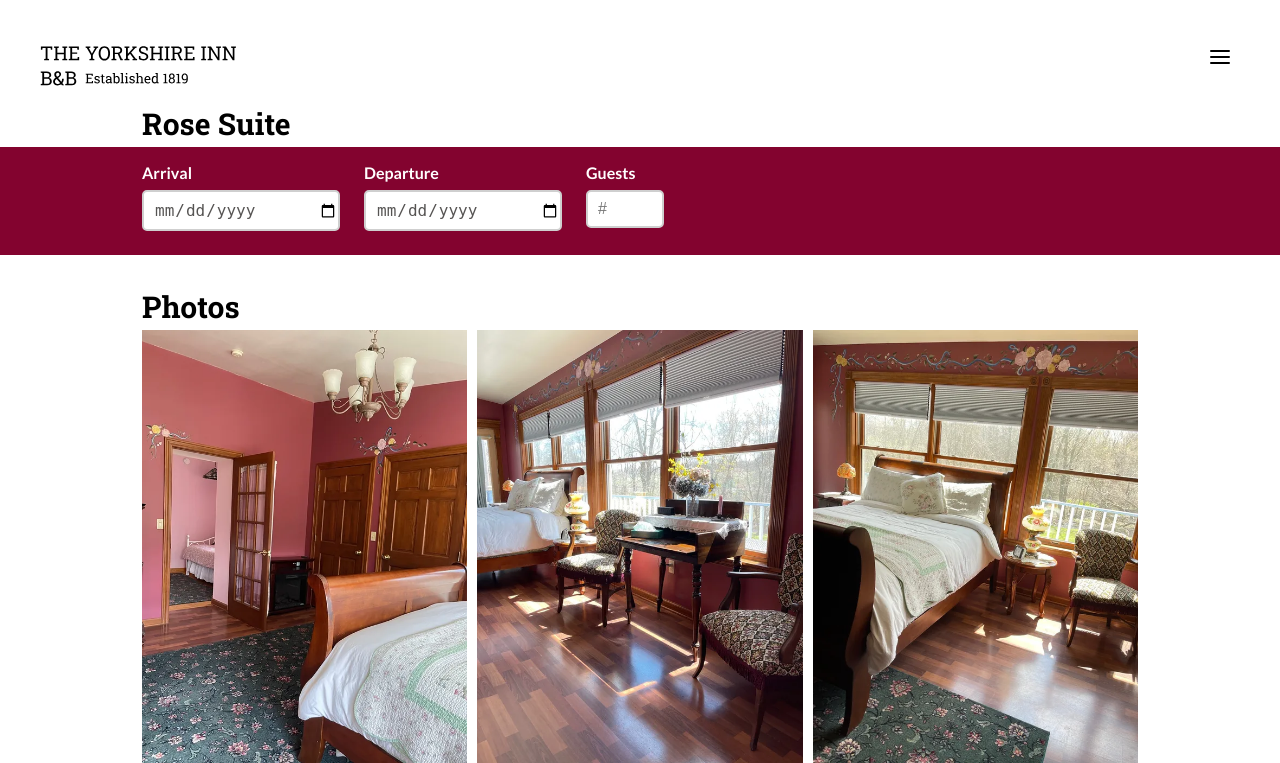
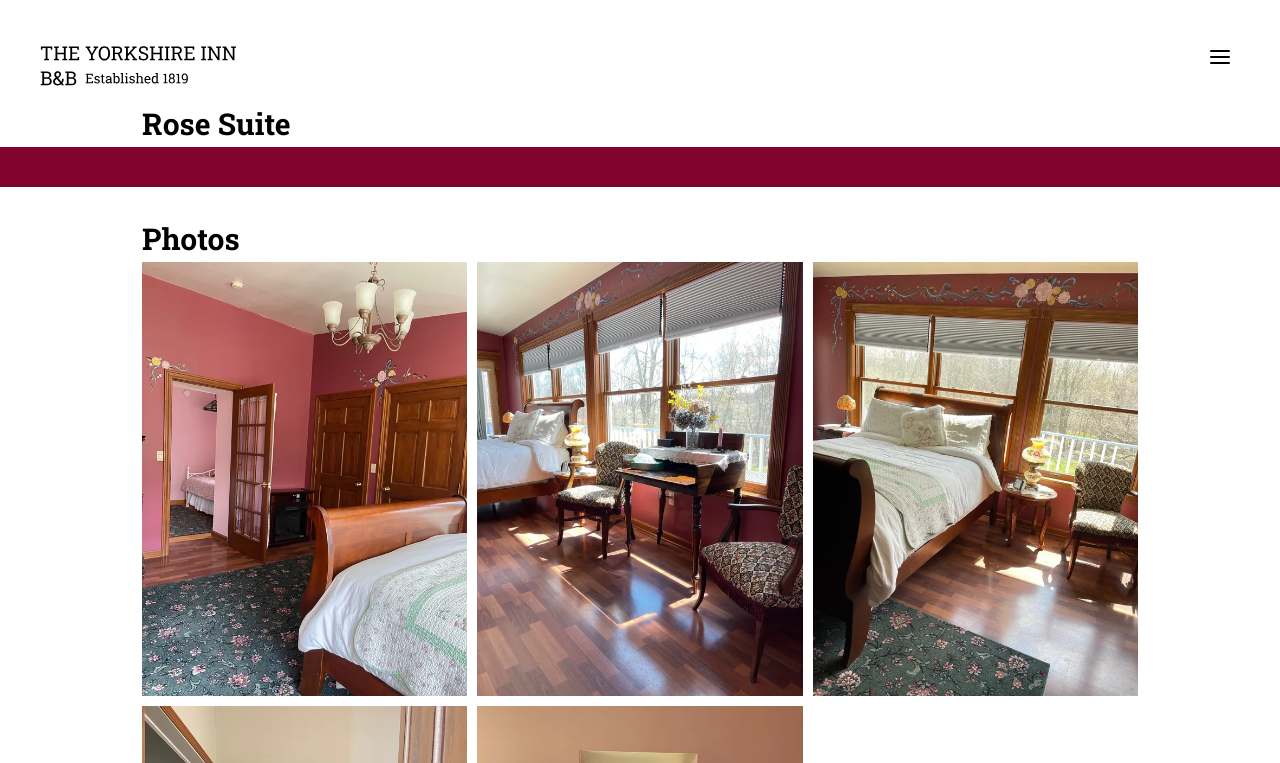
Before and after one commit to blendirrustemi/Senior-Project-Hotel-Management-System, a PHP site: page /seniorProject-iste501/rosesuite in a window 1280 px wide. Shown: the top 763 px of the page. Run offline with PHP 8.4, Linux system fonts and the light colour scheme; some libraries are stand-ins or nearby versions.

```diff
--- a/app/views/home.view.php
+++ b/app/views/home.view.php
@@ -126,12 +126,12 @@
             <div class="row">
                 <div class="col">
                     <img src="<?=ROOT?>/assets/images/homepage/home-rose-suite.png">
-                    <div class="rectangle"><h3>Rose Room</h3></div>
+                    <div class="rectangle"><h3>Rose Suite</h3></div>
                     <a href="rosesuite"></a>
                 </div>
                 <div class="col">
                     <img src="<?=ROOT?>/assets/images/homepage/home-lodge-suite.png">
-                    <div class="rectangle"><h3>Lodge Room</h3></div>
+                    <div class="rectangle"><h3>Lodge Suite</h3></div>
                     <a href="lodgesuite"></a>
                 </div>
             </div>
--- a/app/views/rosesuite.view.php
+++ b/app/views/rosesuite.view.php
@@ -61,32 +61,6 @@
 
             <div class="calendar full-bleed">
 
-                <div class="arrival">
-                    <p>Arrival</p>
-
-                    <form>
-                        <input class="date-picker" type="date" >
-                    </form>
-
-                </div>
-
-                <div class="departure">
-                    <p>Departure</p>
-
-                    <form>
-                        <input class="date-picker" type="date" >
-                    </form>
-
-                </div>
-
-                <div class="guests">
-                    <p>Guests</p>
-
-                    <form>
-                        <input class="guests-number" type="number" placeholder="#">
-                    </form>
-
-                </div>
             </div>
 
 
```
Also changed, not shown: app/views/blueroom.view.php (+0 -26 lines), app/views/boleroroom.view.php (+0 -26 lines), app/views/lodgesuite.view.php (+0 -25 lines), app/views/rooms.view.php (+11 -6 lines).
